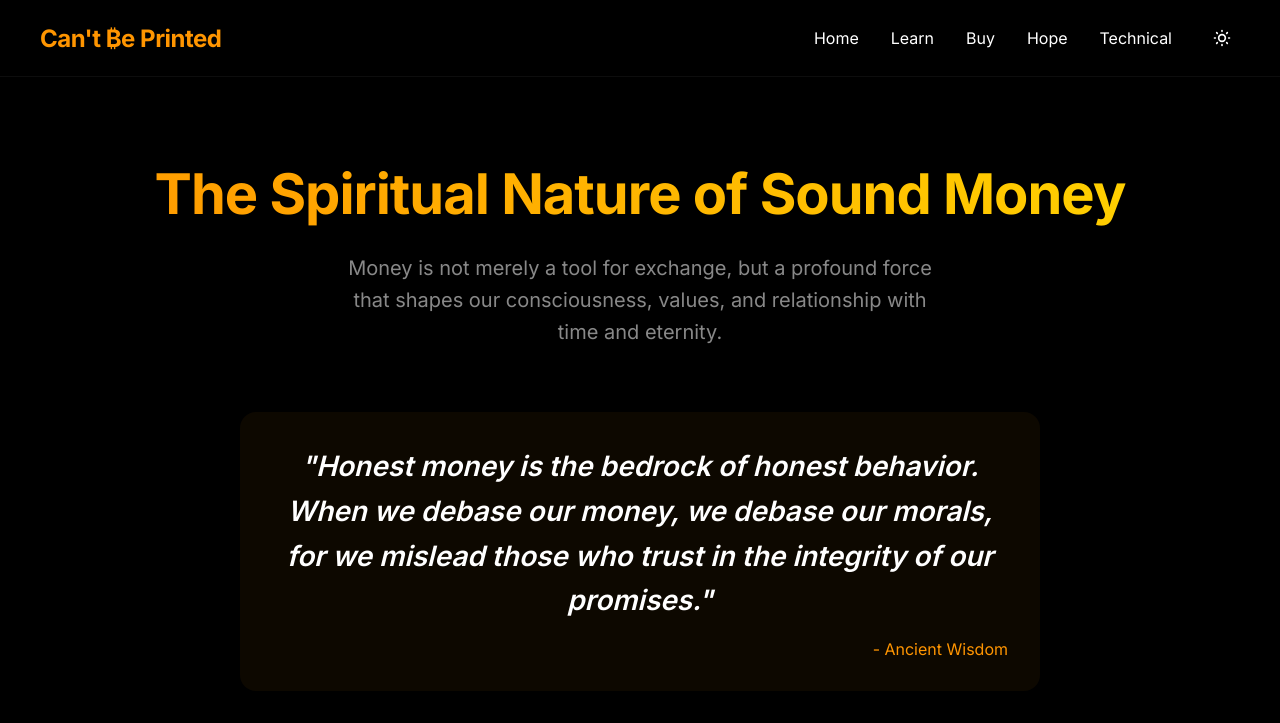
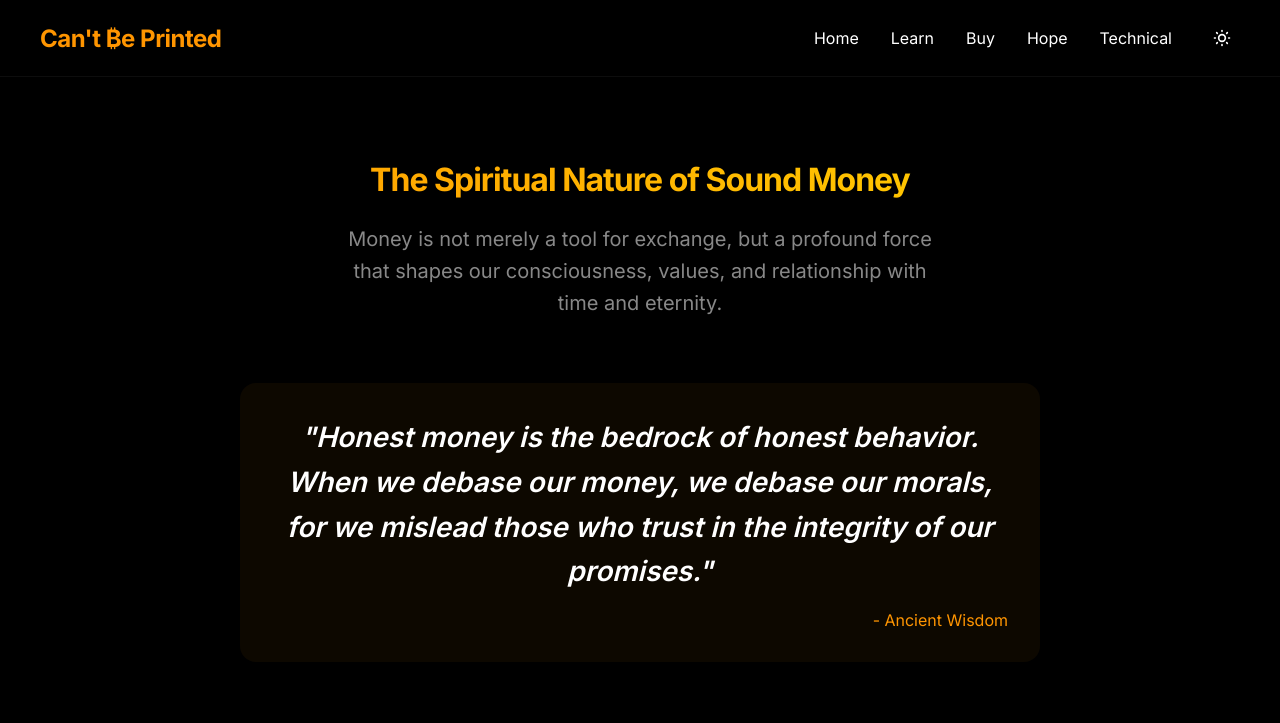
Before and after one commit to sybenx/cantbeprinted, a plain HTML site: page soul.html in a window 1280 px wide. Shown: the top 723 px of the page. Drawn offline with Linux system fonts and the light colour scheme.

Commit message:
remove giant font on soul page

```diff
--- a/soul.html
+++ b/soul.html
@@ -25,7 +25,6 @@
     <!-- Page-specific styles -->
     <style>
         .hero-title {
-            font-size: 3.5rem;
             font-weight: 800;
             margin-bottom: 1.5rem;
             letter-spacing: -1px;
```
